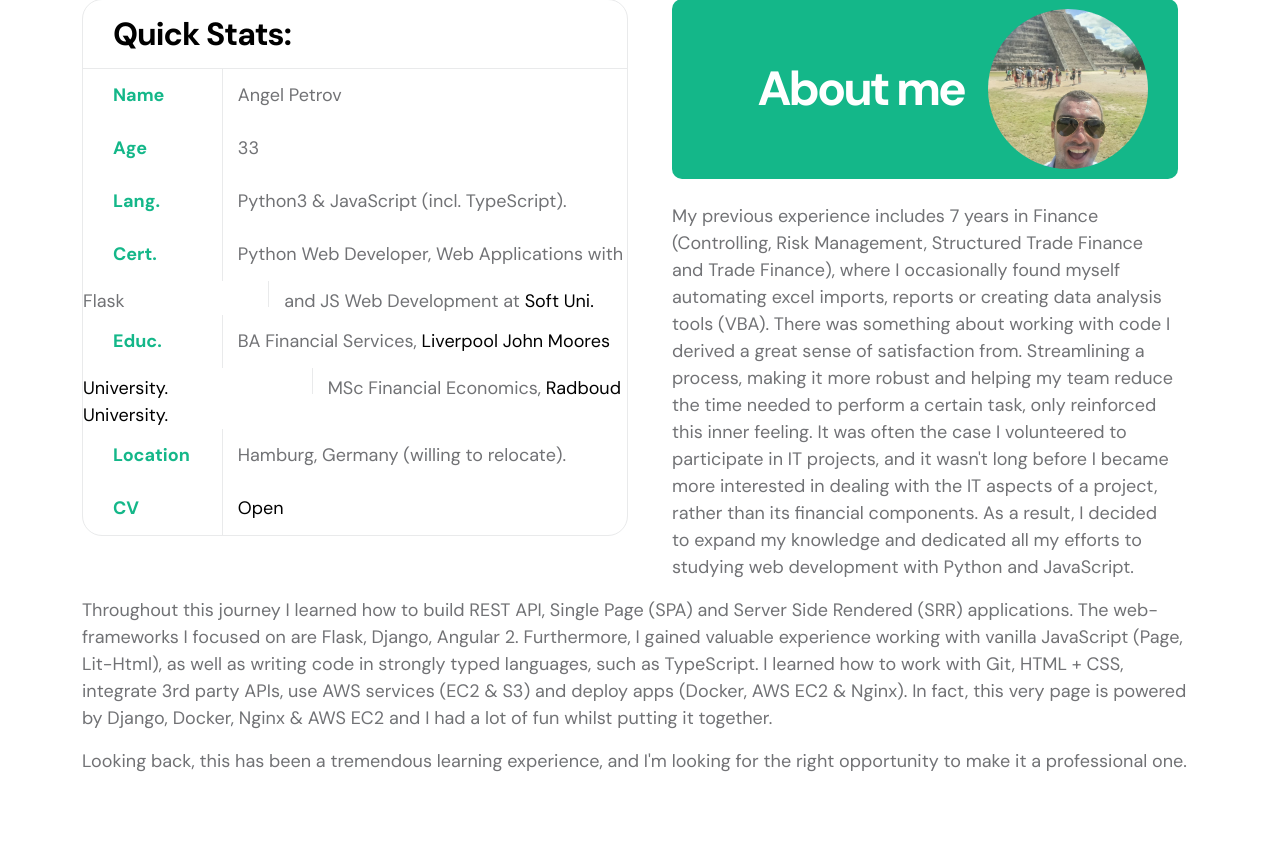
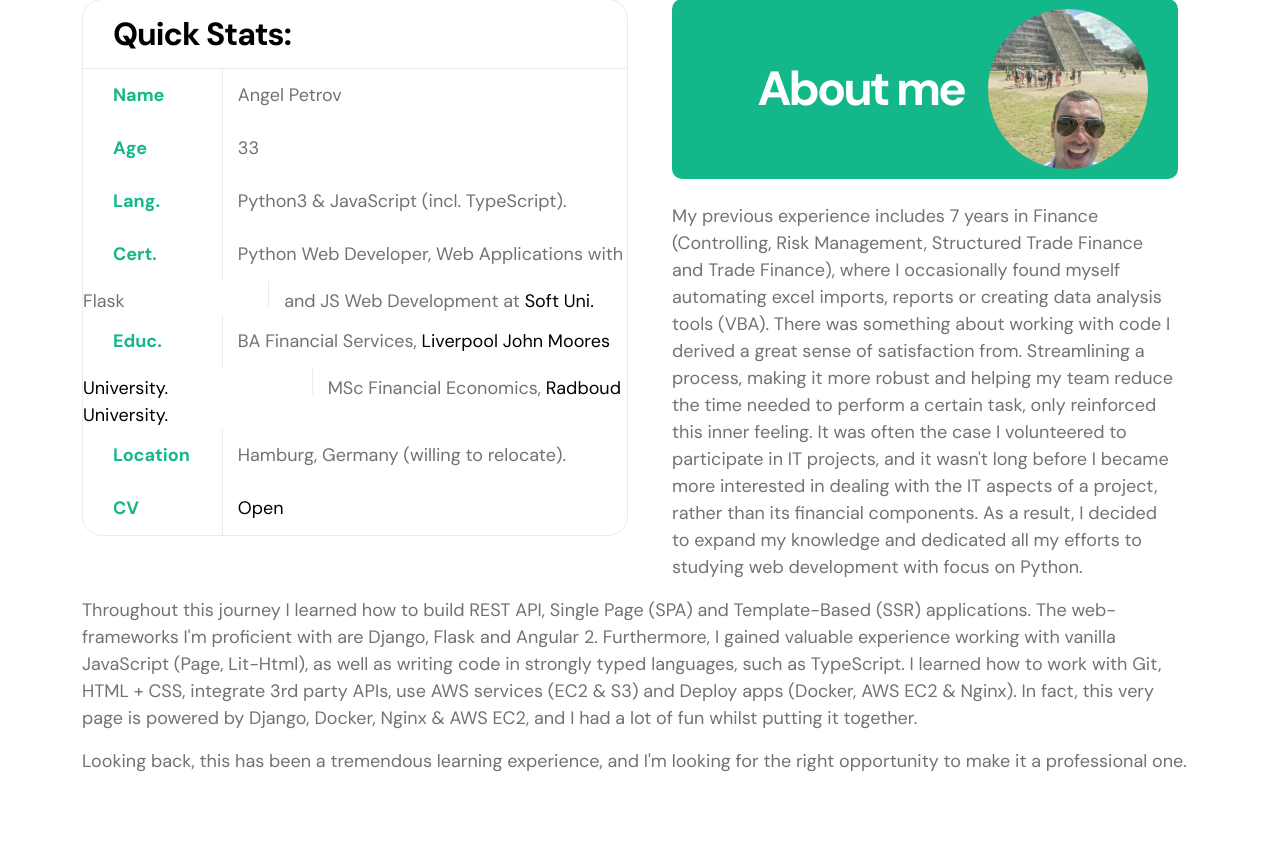
Before and after one commit to petrov8/Portfolio, a Django app: page / in a window 1280 px wide. Shown: the part 721-1580 px from the top of the page. Run offline with Django 4.2, Linux system fonts and the light colour scheme; parts of the project's set-up code (start-up, migrations or seed data) failed here and were passed over; some libraries are stand-ins or nearby versions.

Commit message:
delete migrations and edit about me templates

```diff
--- a/templates/partials/about_me.html
+++ b/templates/partials/about_me.html
@@ -107,13 +107,13 @@
 
                         <p>
                             Throughout this journey I learned how to build REST API, Single Page (SPA) and
-                            Server Side Rendered (SRR) applications.
-                            The web-frameworks I focused on are Flask, Django, Angular 2.
+                            Template-Based (SSR) applications.
+                            The web-frameworks I'm proficient with are Django, Flask and Angular 2.
                             Furthermore, I gained valuable experience working with vanilla JavaScript (Page, Lit-Html),
                             as well as writing code in strongly typed languages, such as TypeScript.
                             I learned how to work with Git, HTML + CSS, integrate 3rd party APIs, use AWS services (EC2 & S3) and
-                            deploy apps (Docker, AWS EC2 & Nginx). In fact, this very page is powered by Django, Docker,
-                            Nginx & AWS EC2 and I had a lot of fun whilst putting it together.
+                            Deploy apps (Docker, AWS EC2 & Nginx). In fact, this very page is powered by Django, Docker,
+                            Nginx & AWS EC2, and I had a lot of fun whilst putting it together.
                         </p>
 
                         <p>
--- a/templates/partials/sub-partials/about_me_text.html
+++ b/templates/partials/sub-partials/about_me_text.html
@@ -11,6 +11,6 @@
     feeling. It was often the case I volunteered to participate in IT projects, and it wasn't long before I became more
     interested in dealing with the IT aspects of a project, rather than its financial components.
     As a result, I decided to expand my knowledge and dedicated all my efforts to studying web
-    development with Python and JavaScript.
+    development with focus on Python.
 
 </p>
```
Also changed, not shown: app_home/migrations/0001_initial.py (deleted), app_home/migrations/0002_alter_contactmodel_message_alter_contactmodel_number.py (deleted), app_home/migrations/0003_alter_contactmodel_message_alter_contactmodel_number.py (deleted), app_home/migrations/0004_alter_contactmodel_full_name.py (deleted), app_home/migrations/__init__.py (deleted).
